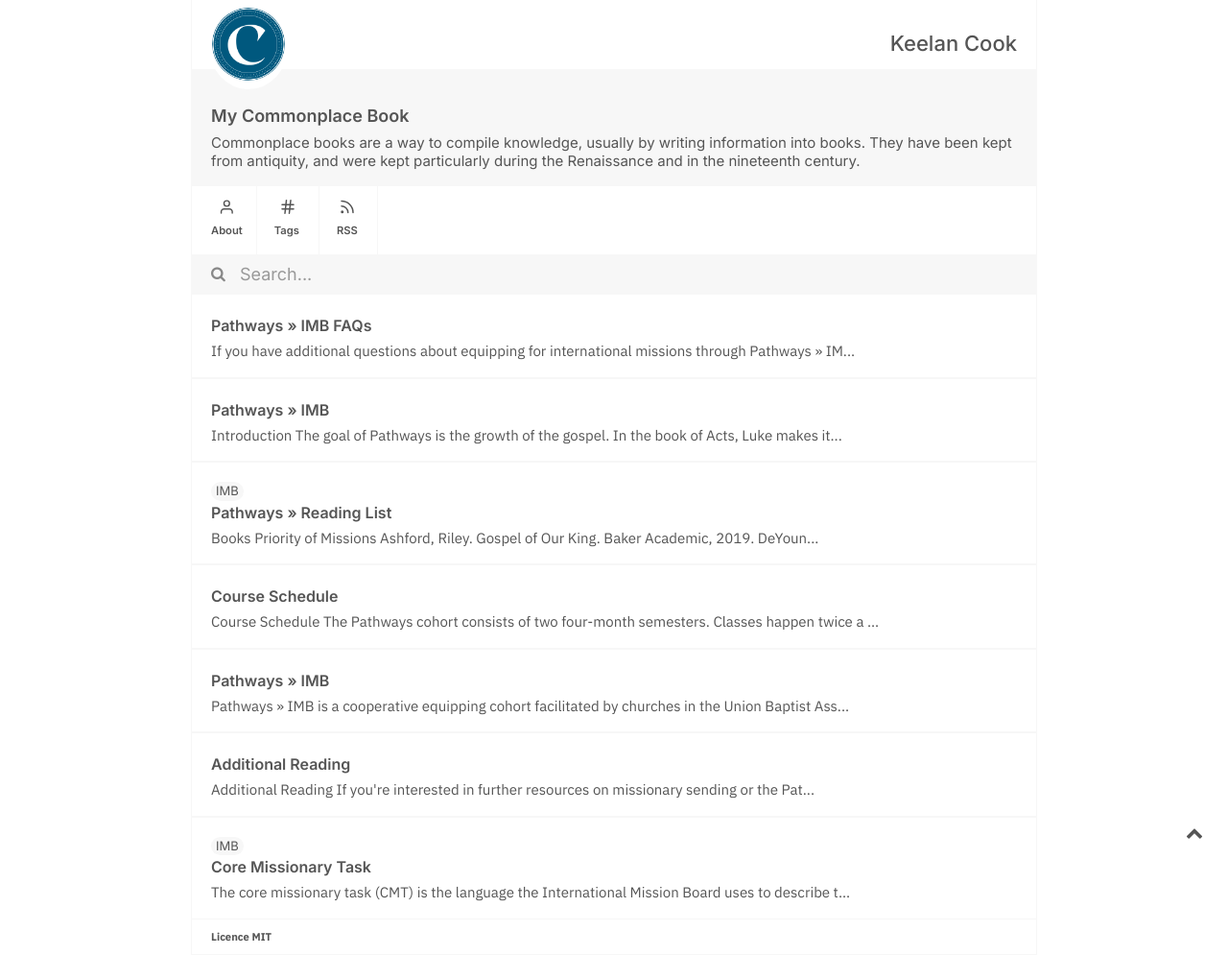
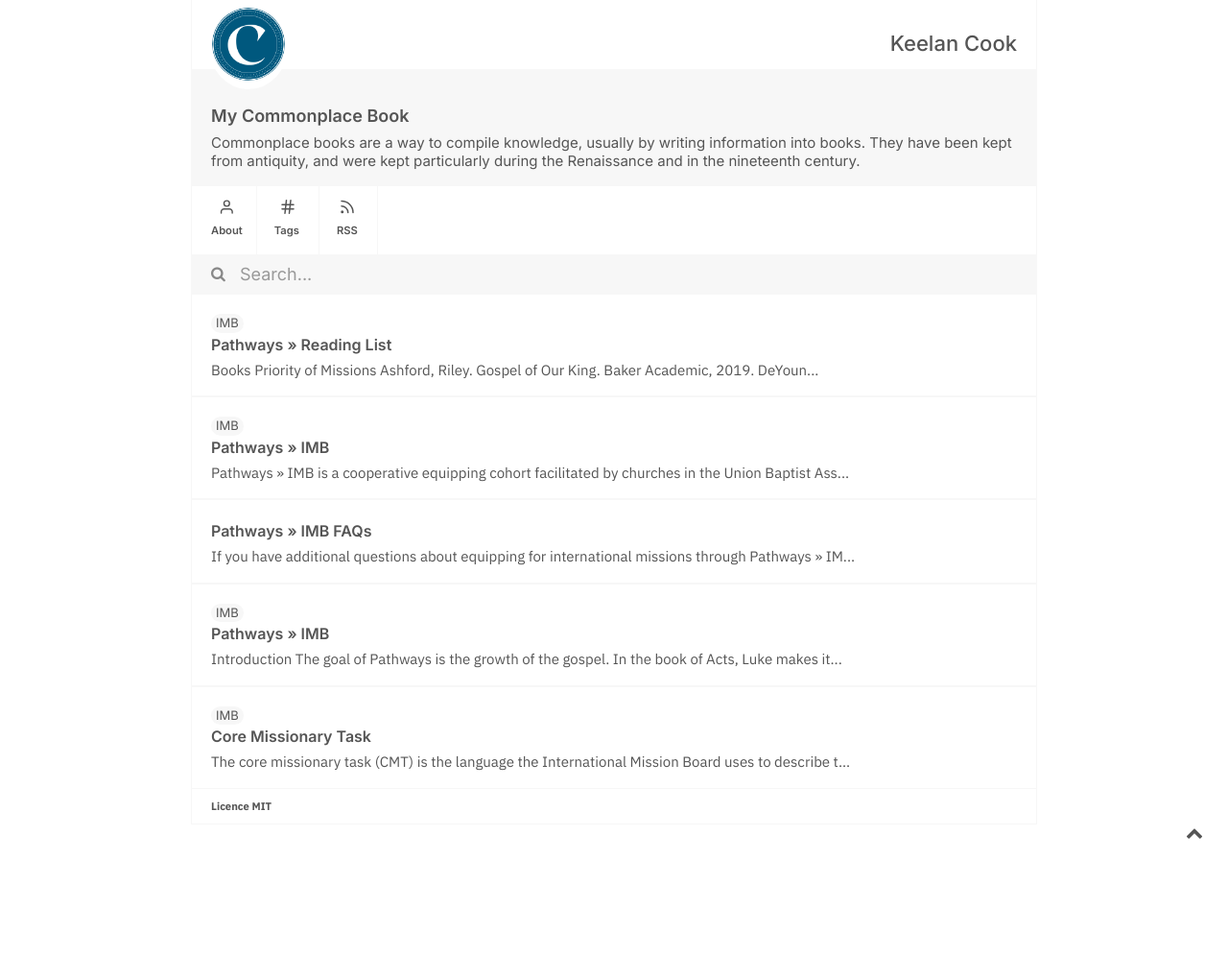
Before and after one commit to keelancook/notebook, a Jekyll site: the page built from index.md, in a window 1280 px wide. Shown: the whole page at 96% size. Built offline with Jekyll 4.4.1, drawn with Linux system fonts in a browser that asks for light colours; after the commit the page ends 900 px from its top, so only the background shows below that.

Commit message:
cleaning up IMB posts

```diff
--- a/_notes/imb/pathways-imb-cohort-schedule.md
+++ /dev/null
@@ -1,32 +0,0 @@
----
-title: Course Schedule
-season: summer
-parent: Pathways » IMB
-author: Keelan Cook
-date: 2020-12-21
-nav_order: 2
----
-
-
-## Course Schedule
-The Pathways cohort consists of two four-month semesters. Classes happen twice a month, with the expectation of engaging in cross-cultural missions throughout the week.
-
-Semester 1 takes up the overall theme of personal disciple-making. In this semester, cohort members are challenged in their own spiritual formation. In addition, they learn about cultural exegesis and acquisition for beginning engagement, evangelism practices for gospel proclamation, and practices for discipling those they have evangelized.
-
-### Semester 1:
-(Download: [Complete Syllabus](https://DOWNLOAD-LINK-HERE))
-* Abiding in Christ
-* Entry
-* Evangelism
-* Discipleship
-
-Semester 2 shifts to the focus toward communal discple-making. In this semester, cohort members learn about turning the corner from inidividual disciple-making to planting churches from the harvest. In addition, they will be taught practices for developing leaders from those they've discipled and how to transition church ministry to the church itself. Finally, members will learn about working in missionary teams overseas and the dynamics of a team approach to cross-cultural ministry.
-
-### Semester 2:
-(Download: [Complete Syllabus](https://DOWNLOAD-LINK-HERE))
-* Church Formation
-* Leadership Development
-* Exit (Partnering)
-* Teaming
-
-`Develop syllabus for each semester`
--- a/_notes/imb/pathways-imb-instructional-guide.md
+++ b/_notes/imb/pathways-imb-instructional-guide.md
@@ -1,16 +1,16 @@
 ---
 title: Pathways » IMB
 season: summer
-has_children: true
 author: Keelan Cook
 date: 2020-12-15
-nav-order: 2
+tags: IMB missions
+
 
 ---
 
 ![Pathways IMB Banner](https://i.imgur.com/aeVVD30.png)
 
-## Introduction
+# Introduction
 The goal of Pathways is the growth of the gospel. In the book of Acts, Luke makes it clear that this was his primary metric of success. Repeatedly, he references the spread of the gospel and the manner in which the Word increased and multiplied (Acts ??).  [[*Find references in Acts*::lmn]]
 
 For the gospel to grow to the ends of the earth, someone must take it there. The IMB's Foundations document states it this way:
@@ -30,17 +30,17 @@ At its best, discipleship is transformative learning. It's the kind of learning
 Our cohort model attempts this same kind of transformative learning by not reducing the learning process to a list of books, videos, or classroom lectures. Instead, cohorts involve both classroom time, active cross-cultural missionary engagement throughout the month, and fellowship and worship with other cohort members. This back and forth between classroom time and practically engaged ministry creates an important feedback loop where students practice what they are learning with an opportunity to come back together and debrief their experiences together, providing opportunities for them to sharpen their abilities.
 
 ---
-## The Cohort Content
+# The Cohort Content
 The Pathways cohort centers its content around the development of eight core competencies identified as indispensable in the life of a missionary. Six of these competencies are aspects of what the IMB calls the Core Missionary Task. The other two deal specifically with spiritual formation (abiding in Christ) and teaming with others for the mission.
 
-### The Core Missionary Task
+## The Core Missionary Task
 >In light of the full testimony of Scripture, we believe that the core missionary task has six components: entry, evangelism, disciple-making, healthy church formation, leadership development, and strategically planned exit. Because prayer is central to our strategy, it is not a separate component of the task, but rather is an essential element in every part. (Foundations, 75)
 
 ![Core Missionary Task Diagram](https://i.imgur.com/GfS51fH.png)
 
 The [[Core Missionary Task\|core missionary task]] serves as the course map for most of the cohort, and students will be equipped for specific competencies that prepare them to engage in each phase of the task from entry to exit. This will include preparation in discovery and cultural exegesis, cross-cultural communication and evangelism, disciple-making methods, church formation, and leadership development practices. Cohort members will learn concepts during class time and then practice those contexts in cross-cultural ministry throughout the month by developing their own engagement strategy among diaspora peoples here in Houston.
 
-### Abiding and Teaming
+## Abiding and Teaming
 In addition to the core missionary task, cohorts will take up two additional competencies that are crucial to success in an international missions context: abiding in Christ and teaming with others.
 
 In order to make disciples cross-culturally, they must first be a fully-formed disciples themselves. Missionary work is a spiritual endeavor, and one that rises and falls on the work of the Holy Spirit first in the life of the missionary and then as an overflow of their own life into others. Abiding in Christ is of utmost importance in order to thrive in the long term on the field.
@@ -48,12 +48,12 @@ In order to make disciples cross-culturally, they must first be a fully-formed d
 Likewise, missionaries do not do their work alone. The book of Acts provides a clear example of missionary teams being the fruitful model for spreading the gospel to the ends of the earth. The IMB relies on teams of missionaries across the world to engage unreached peoples and places. Anyone serving as field personnel with the IMB will become part of one of these teams. Living in another culture creates unique stress in the life of the missionary. Add to this stress the regular issues of communication and vision that exist on any team, and interpersonal conflict is inevitable. Knowing how to thrive in a team setting is essential to missionary health and success on the field.
 
 ---
-## Course Schedule
+# Course Schedule
 The Pathways cohort consists of two four-month semesters. Classes happen twice a month, with the expectation of engaging in cross-cultural missions throughout the week.
 
 Semester 1 takes up the overall theme of personal disciple-making. In this semester, cohort members are challenged in their own spiritual formation. In addition, they learn about cultural exegesis and acquisition for beginning engagement, evangelism practices for gospel proclamation, and practices for discipling those they have evangelized.
 
-### Semester 1:
+## Semester 1:
 (Download: [Complete Syllabus](https://DOWNLOAD-LINK-HERE))
 * Abiding in Christ
 * Entry
@@ -62,7 +62,7 @@ Semester 1 takes up the overall theme of personal disciple-making. In this semes
 
 Semester 2 shifts to the focus toward communal discple-making. In this semester, cohort members learn about turning the corner from inidividual disciple-making to planting churches from the harvest. In addition, they will be taught practices for developing leaders from those they've discipled and how to transition church ministry to the church itself. Finally, members will learn about working in missionary teams overseas and the dynamics of a team approach to cross-cultural ministry.
 
-### Semester 2:
+## Semester 2:
 (Download: [Complete Syllabus](https://DOWNLOAD-LINK-HERE))
 * Church Formation
 * Leadership Development
--- a/_notes/imb/pathways-imb-reading.md
+++ /dev/null
@@ -1,14 +0,0 @@
----
-title: Additional Reading
-season: summer
-parent: Pathways » IMB
-author: Keelan Cook
-date: 2020-12-21
-nav_order: 3
----
-
-## Additional Reading
-If you're interested in further resources on missionary sending or the Pathways cohort process, check out the additional reading lists below to see books, courses, and other content for missionary development.
-
-* [Books & Articles](/docs/pathways-book-list/)
-* [Online Videos & Courses](http://VIDEOS-COURSES-LIST)
```
Also changed, not shown: other parts of _notes/imb/pathways-imb-instructional-guide.md (+7 -0 lines), _notes/imb/pathways-imb-explainer.md (+1 -2 lines).
